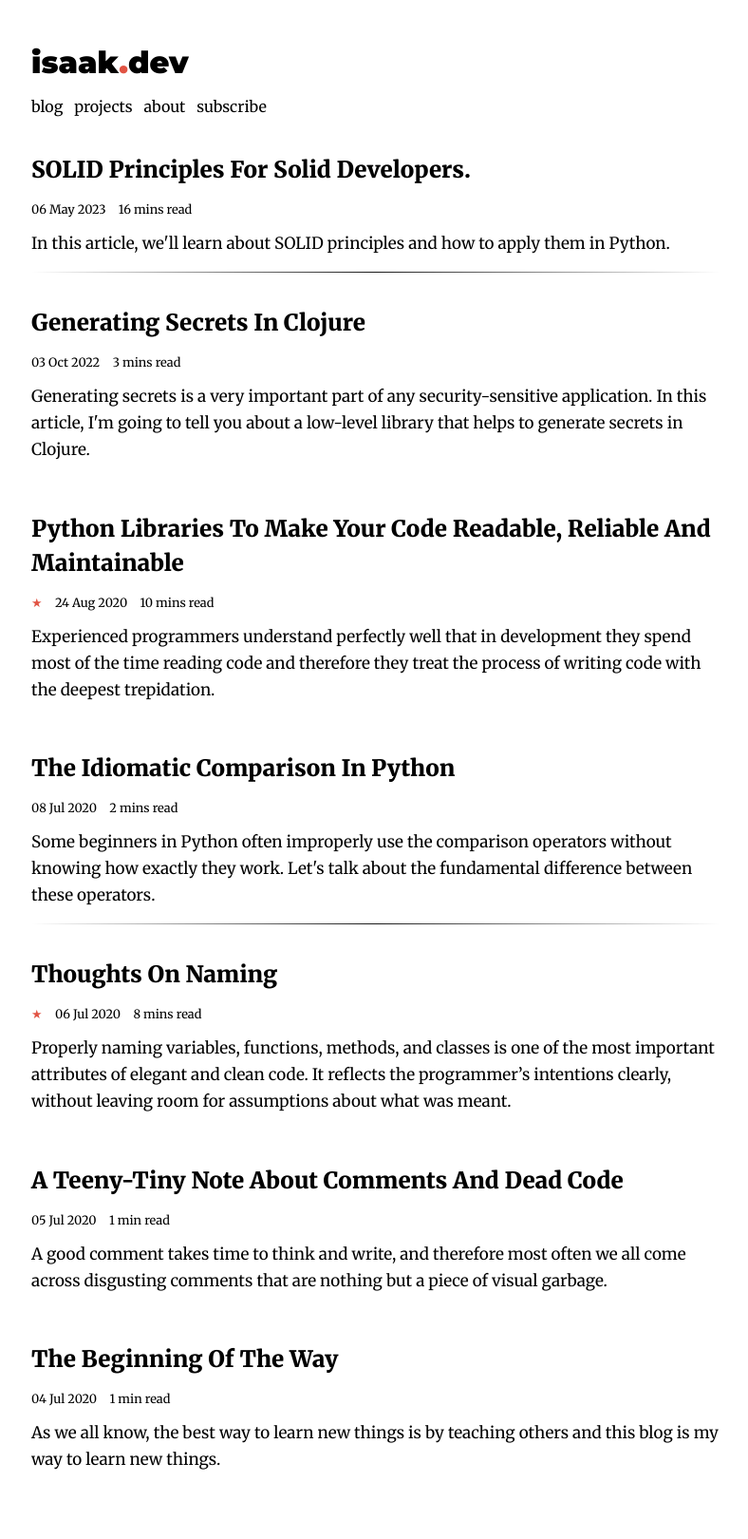
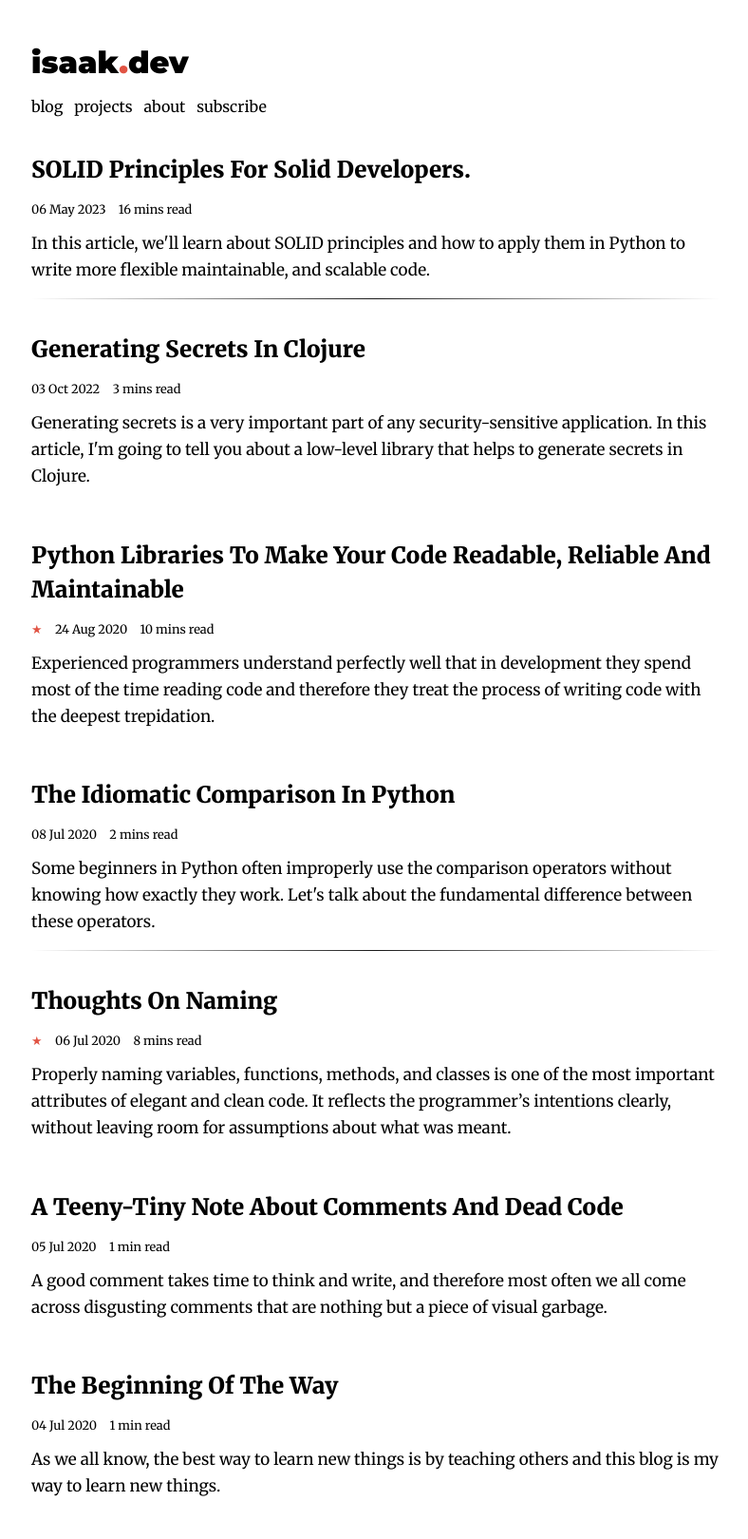
Before and after one commit to lk-geimfari/lk-geimfari.github.io, a Jekyll site: the page built from index.md, in a window 1280 px wide. Shown: the whole page at 95% size, without its empty margins (244-1032 px from the left). Built offline with Jekyll 4.4.1, drawn with Linux system fonts in a browser that asks for light colours; nearby versions of some CDN libraries; before the commit the page ends 1592 px from its top, so only the background shows below that.

Commit message:
Fix article

```diff
--- a/_posts/2023-05-13-solid-python.md
+++ b/_posts/2023-05-13-solid-python.md
@@ -3,7 +3,8 @@ layout: post
 title: SOLID Principles for solid developers.
 date: 2023-05-06
 preview_img: solid.png
-description: In this article, we'll learn about SOLID principles and how to apply them in Python.
+description: In this article, we'll learn about SOLID principles and how to apply them in Python to write more flexible
+  maintainable, and scalable code.
 published: true
 ---
 
```
Also changed, not shown: other parts of _posts/2023-05-13-solid-python.md (+4 -0 lines).
